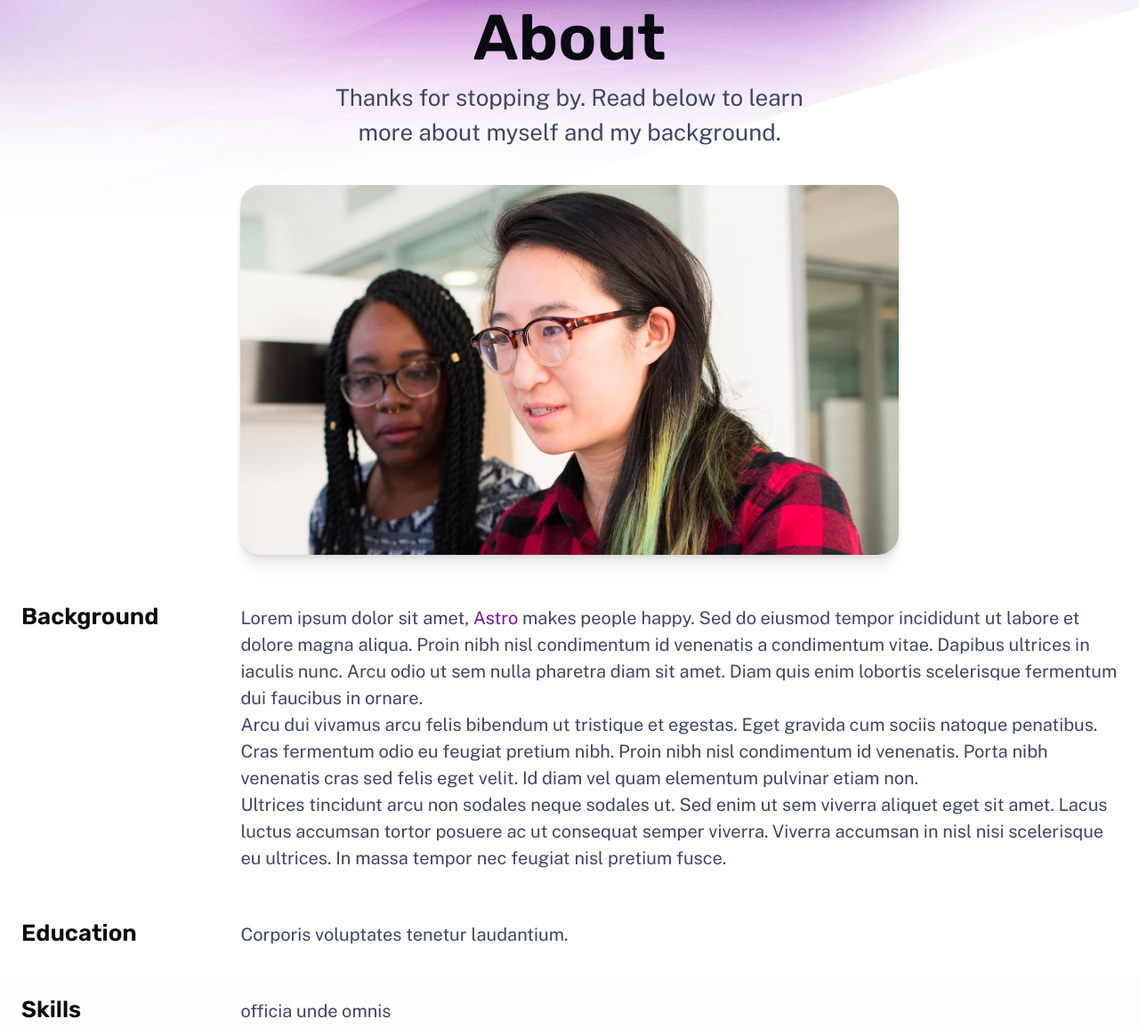
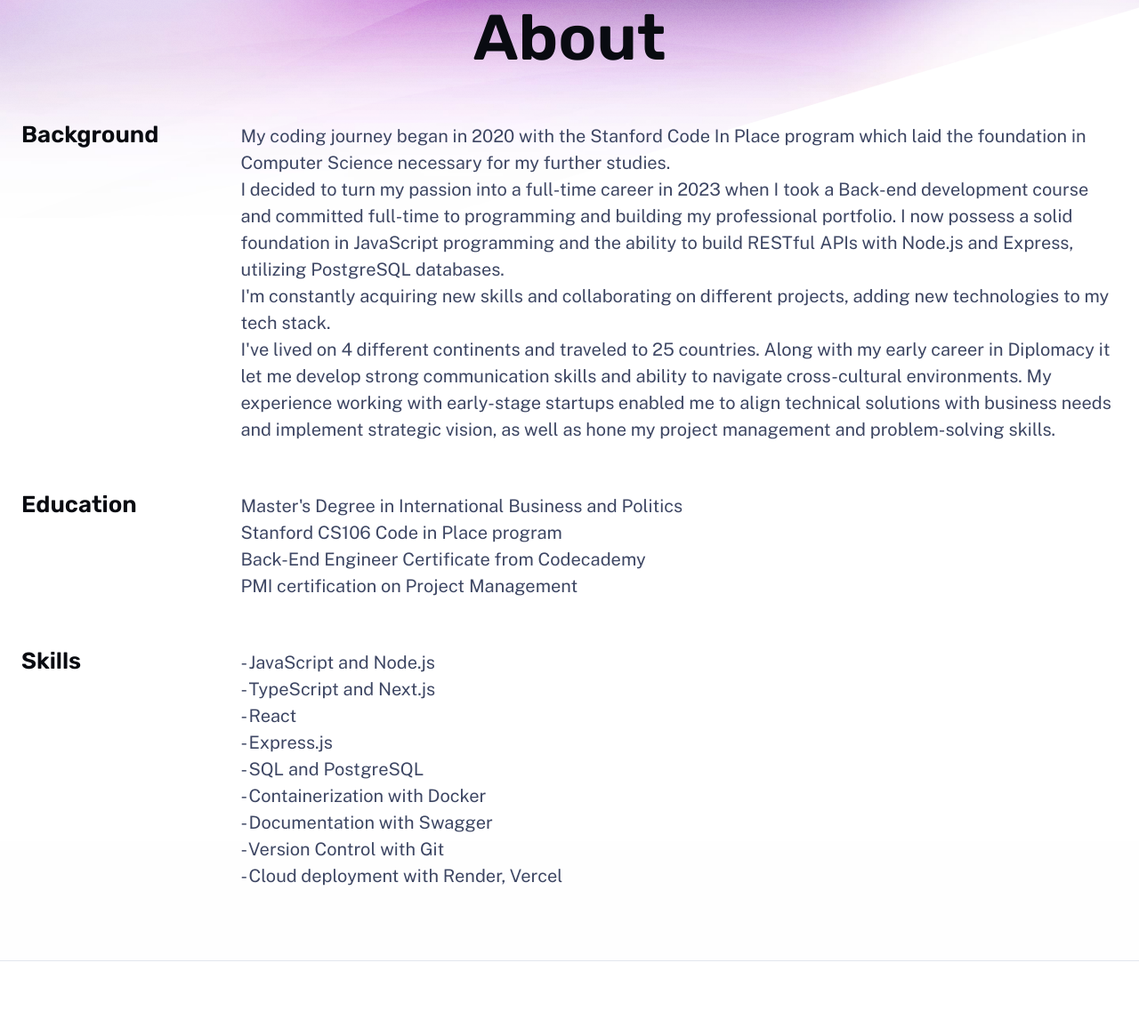
Before and after one commit to Mariphy/Mariphy.github.io, an Astro site: page /about in a window 1280 px wide. Shown: the part 182-1337 px from the top of the page at 89% size. Built offline with nearby package versions, Linux system fonts and the light colour scheme; Astro itself is replaced by a stand-in of ours.

Commit message:
update about page

```diff
--- a/src/pages/about.astro
+++ b/src/pages/about.astro
@@ -10,49 +10,47 @@ import Hero from '../components/Hero.astro';
 		<main class="wrapper about">
 			<Hero
 				title="About"
-				tagline="Thanks for stopping by. Read below to learn more about myself and my background."
 			>
-				<img
-					width="1553"
-					height="873"
-					src="/assets/at-work.jpg"
-					alt="Jeanine White at work with a colleague"
-				/>
 			</Hero>
 
 			<section>
 				<h2 class="section-title">Background</h2>
 				<div class="content">
 					<p>
-						Lorem ipsum dolor sit amet, <a href="https://astro.build/">Astro</a> makes people happy.
-						Sed do eiusmod tempor incididunt ut labore et dolore magna aliqua. Proin nibh nisl condimentum
-						id venenatis a condimentum vitae. Dapibus ultrices in iaculis nunc. Arcu odio ut sem nulla
-						pharetra diam sit amet. Diam quis enim lobortis scelerisque fermentum dui faucibus in ornare.
+						My coding journey began in 2020 with the Stanford Code In Place program which laid the foundation in Computer Science necessary for my further studies.
 					</p>
 					<p>
-						Arcu dui vivamus arcu felis bibendum ut tristique et egestas. Eget gravida cum sociis
-						natoque penatibus. Cras fermentum odio eu feugiat pretium nibh. Proin nibh nisl
-						condimentum id venenatis. Porta nibh venenatis cras sed felis eget velit. Id diam vel
-						quam elementum pulvinar etiam non.
+						I decided to turn my passion into a full-time career in 2023 when I took a Back-end development course and committed full-time to programming and building my professional portfolio. I now possess a solid foundation in JavaScript programming and the ability to build RESTful APIs with Node.js and Express, utilizing PostgreSQL databases.
 					</p>
 					<p>
-						Ultrices tincidunt arcu non sodales neque sodales ut. Sed enim ut sem viverra aliquet
-						eget sit amet. Lacus luctus accumsan tortor posuere ac ut consequat semper viverra.
-						Viverra accumsan in nisl nisi scelerisque eu ultrices. In massa tempor nec feugiat nisl
-						pretium fusce.
+						I'm constantly acquiring new skills and collaborating on different projects, adding new technologies to my tech stack.
+					</p>
+					<p>
+						I've lived on 4 different continents and traveled to 25 countries. Along with my early career in Diplomacy it let me develop strong communication skills and ability to navigate cross-cultural environments. My experience working with early-stage startups enabled me to align technical solutions with business needs and implement strategic vision, as well as hone my project management and problem-solving skills.
 					</p>
 				</div>
 			</section>
 			<section>
 				<h2 class="section-title">Education</h2>
 				<div class="content">
-					<p>Corporis voluptates tenetur laudantium.</p>
+					<p>Master's Degree in International Business and Politics</p>
+					<p>Stanford CS106 Code in Place program</p>
+					<p>Back-End Engineer Certificate from Codecademy</p>
+					<p>PMI certification on Project Management</p>
 				</div>
 			</section>
 			<section>
 				<h2 class="section-title">Skills</h2>
 				<div class="content">
-					<p>officia unde omnis</p>
+					<p>- JavaScript and Node.js</p>
+					<p>- TypeScript and Next.js</p>
+					<p>- React</p>
+					<p>- Express.js</p>
+					<p>- SQL and PostgreSQL</p>
+					<p>- Containerization with Docker</p>
+					<p>- Documentation with Swagger</p>
+					<p>- Version Control with Git</p>
+					<p>- Cloud deployment with Render, Vercel</p>
 				</div>
 			</section>
 		</main>
```
